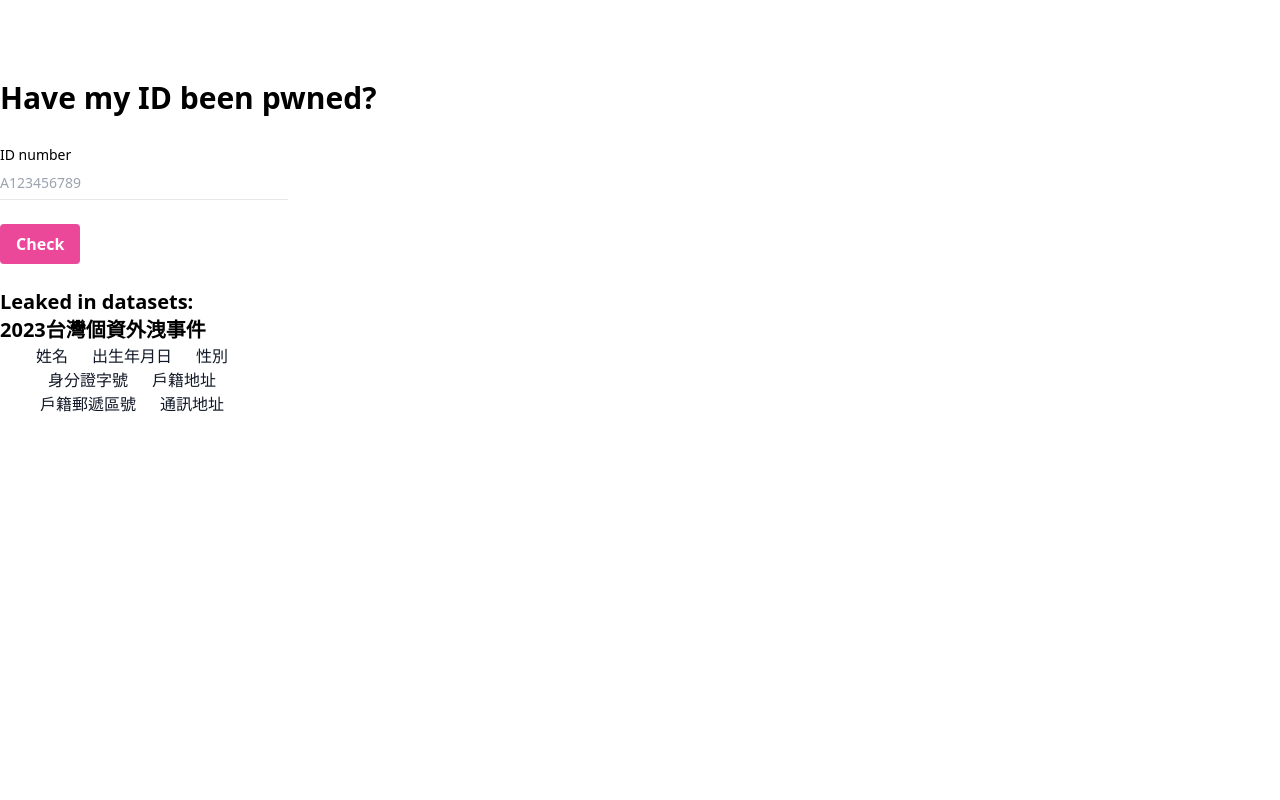
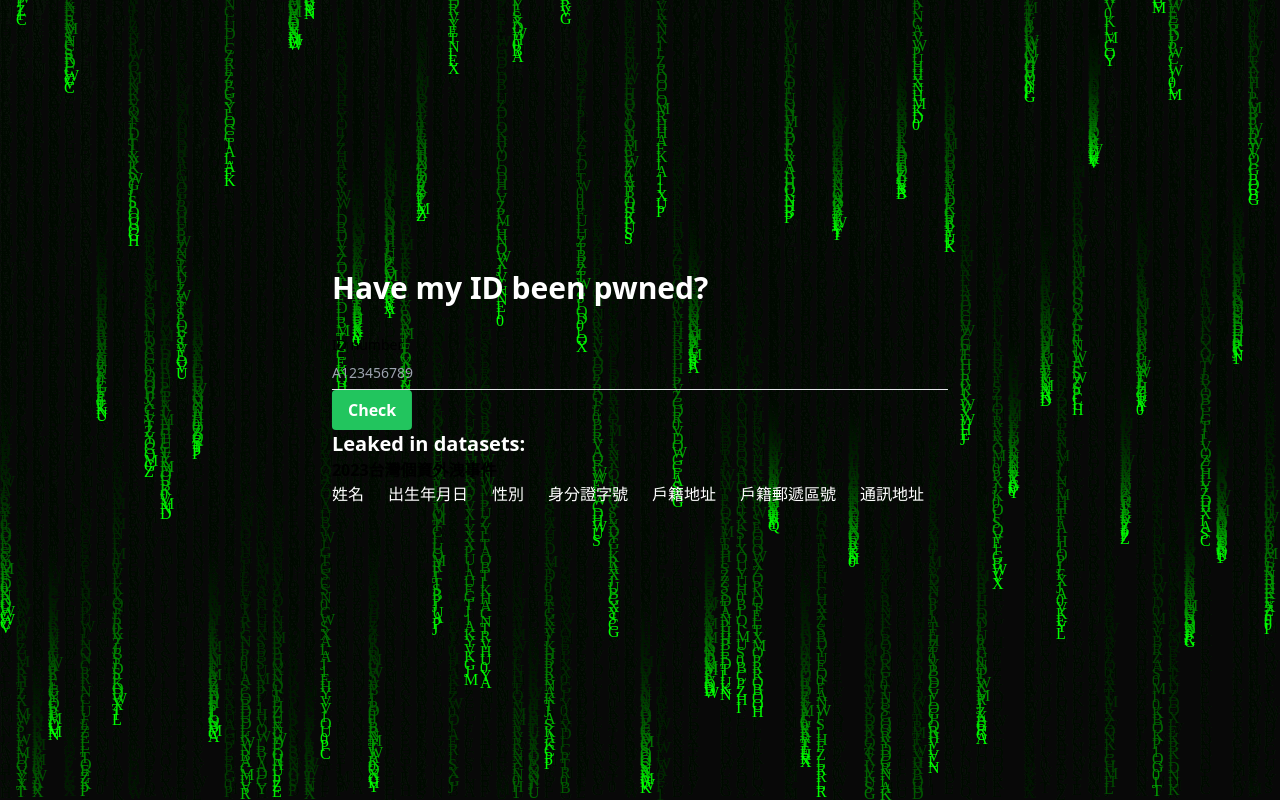
Before and after one commit to Vincent550102/haveidbeenpwned, a Vue app in the folder app/: page / in a window 1280 px wide. Built offline with nearby package versions, Linux system fonts and the light colour scheme.

Commit message:
Add animation background

```diff
--- a/app/src/App.vue
+++ b/app/src/App.vue
@@ -1,5 +1,6 @@
 <script>
 import axios from 'axios';
+import VividBackground from './components/VividBackground.vue'
 
 const api = new axios.Axios({
   baseURL: 'http://ocrserver.vincent55.tw:8000',
@@ -41,32 +42,36 @@ export default {
       }
     },
   },
+  components: {
+    VividBackground,
+  },
 };
 </script>
 
 <template>
-  <div class="container sm:mx-auto mt-20">
-    <h1 class="text-3xl font-bold">Have my ID been pwned?</h1>
-    <div class="flex w-72 flex-col gap-6 mt-10">
-      <div class="relative h-11 w-full min-w-[200px]">
+  <div class="relative w-screen h-screen">
+    <VividBackground class="w-full h-full" />
+    <div class="absolute z-10 top-1/2 left-1/2 transform -translate-x-1/2 -translate-y-1/2">
+      <h1 class="text-3xl font-bold text-white">Have my ID been pwned?</h1>
+      <div class="relative mt-10 h-11 w-full min-w-[200px]">
         <input placeholder="A123456789" v-model="idNumber"
-          class="peer h-full w-full border-b border-blue-gray-200 bg-transparent pt-4 pb-1.5 font-sans text-sm font-normal text-blue-gray-700 outline outline-0 transition-all placeholder-shown:border-blue-gray-200 focus:border-pink-500 focus:outline-0 disabled:border-0 disabled:bg-blue-gray-50" />
+          class="peer text-white h-full w-full border-b border-blue-gray-200 bg-transparent pt-4 pb-1.5 font-sans text-sm font-normal text-blue-gray-700 outline outline-0 transition-all placeholder-shown:border-blue-gray-200 focus:border-green-500 focus:outline-0 disabled:border-0 disabled:bg-blue-gray-50" />
         <label
-          class="after:content[' '] pointer-events-none absolute left-0 -top-2.5 flex h-full w-full select-none text-sm font-normal leading-tight text-blue-gray-500 transition-all after:absolute after:-bottom-2.5 after:block after:w-full after:scale-x-0 after:border-b-2 after:border-pink-500 after:transition-transform after:duration-300 peer-placeholder-shown:leading-tight peer-placeholder-shown:text-blue-gray-500 peer-focus:text-sm peer-focus:leading-tight peer-focus:text-pink-500 peer-focus:after:scale-x-100 peer-focus:after:border-pink-500 peer-disabled:text-transparent peer-disabled:peer-placeholder-shown:text-blue-gray-500">
+          class="after:content[' '] pointer-events-none absolute left-0 -top-2.5 flex h-full w-full select-none text-sm font-normal leading-tight text-blue-gray-500 transition-all after:absolute after:-bottom-2.5 after:block after:w-full after:scale-x-0 after:border-b-2 after:border-green-500 after:transition-transform after:duration-300 peer-placeholder-shown:leading-tight peer-placeholder-shown:text-blue-gray-500 peer-focus:text-sm peer-focus:leading-tight peer-focus:text-green-500 peer-focus:after:scale-x-100 peer-focus:after:border-green-500 peer-disabled:text-transparent peer-disabled:peer-placeholder-shown:text-blue-gray-500">
           ID number
         </label>
       </div>
       <div class="">
-        <button @click="checkHash()" class="bg-pink-500 hover:bg-pink-600 text-white font-bold py-2 px-4 rounded">
+        <button @click="checkHash()" class="bg-green-500 hover:bg-green-600 text-white font-bold py-2 px-4 rounded">
           Check
         </button>
       </div>
       <div>
-        <h2 class="text-xl font-bold">Leaked in datasets:</h2>
+        <h2 class="text-xl text-white font-bold">Leaked in datasets:</h2>
         <div v-for="leak in leaks" v-key="leak.name">
-          <h2 class="text-xl font-bold">{{ leak.name }}</h2>
+          <h2 class="text-xltext-white  font-bold">{{ leak.name }}</h2>
           <ul class="flex flex-wrap items-center justify-center mb-6 text-gray-900">
-            <li v-for="column in leak.columns" v-key="column" class="mr-4 hover:underline md:mr-6">
+            <li v-for="column in leak.columns" v-key="column" class="mr-4 text-white hover:underline md:mr-6">
               {{ column }}
             </li>
           </ul>
--- /dev/null
+++ b/app/src/components/VividBackground.vue
@@ -0,0 +1,93 @@
+<template>
+    <div id="box">
+        <canvas ref="canvas"></canvas>
+    </div>
+</template>
+
+<script>
+export default {
+    data() {
+        return {
+            cw: 0,
+            ch: 0,
+            maxCharCount: 10,
+            fallingCharArr: [],
+            fontSize: 16,
+            maxColums: 0,
+            charArr: ['0', '1', 'a', 'b', 'c', 'd', 'e', 'f', 'g', 'h', 'i', 'j', 'k', 'l', 'm', 'n', 'o', 'p', 'q', 'r', 's', 't', 'u', 'v', 'w', 'x', 'y', 'z'],
+            ctx: null
+        };
+    },
+    methods: {
+        randomInt(min, max) {
+            return Math.floor(Math.random() * (max - min) + min);
+        },
+        randomFloat(min, max) {
+            return Math.random() * (max - min) + min;
+        },
+        draw(point) {
+            point.value = this.charArr[this.randomInt(0, this.charArr.length)].toUpperCase();
+            if (point.y < 0) point.speed = this.randomFloat(2, 8);
+
+            this.ctx.fillStyle = "#0F0";
+            this.ctx.font = this.fontSize + "px san-serif";
+            this.ctx.fillText(point.value, point.x, point.y);
+
+            point.y += point.speed;
+            if (point.y > this.ch) {
+                point.y = this.randomFloat(-100, 0);
+                point.speed = this.randomFloat(2, 8);
+            }
+        },
+        update() {
+            this.ctx.fillStyle = "rgba(0,0,0,0.05)";
+            this.ctx.fillRect(0, 0, this.cw, this.ch);
+
+            var i = this.fallingCharArr.length;
+            while (i--) {
+                this.draw(this.fallingCharArr[i]);
+            }
+            requestAnimationFrame(this.update);
+        }
+    },
+    mounted() {
+        this.cw = this.$el.clientWidth;
+        this.ch = this.$el.clientHeight;
+        this.maxColums = this.cw / this.fontSize;
+
+        var canvas = this.$refs.canvas;
+        this.ctx = canvas.getContext('2d');
+
+        canvas.width = this.cw;
+        canvas.height = this.ch;
+
+        for (var i = 0; i < this.maxColums; i++) {
+            this.fallingCharArr.push({ x: i * this.fontSize, y: this.randomFloat(-500, 0) });
+        }
+
+        window.addEventListener('resize', () => {
+            this.cw = this.$el.clientWidth;
+            this.ch = this.$el.clientHeight;
+            this.maxColums = this.cw / (this.fontSize);
+            canvas.width = this.cw;
+            canvas.height = this.ch;
+        });
+
+        this.update();
+    }
+}
+</script>
+
+<style scoped>
+#box {
+    position: relative;
+    width: 100vw;
+    height: 100vh;
+}
+
+canvas {
+    position: absolute;
+    width: 100%;
+    height: 100%;
+}
+</style>
```
